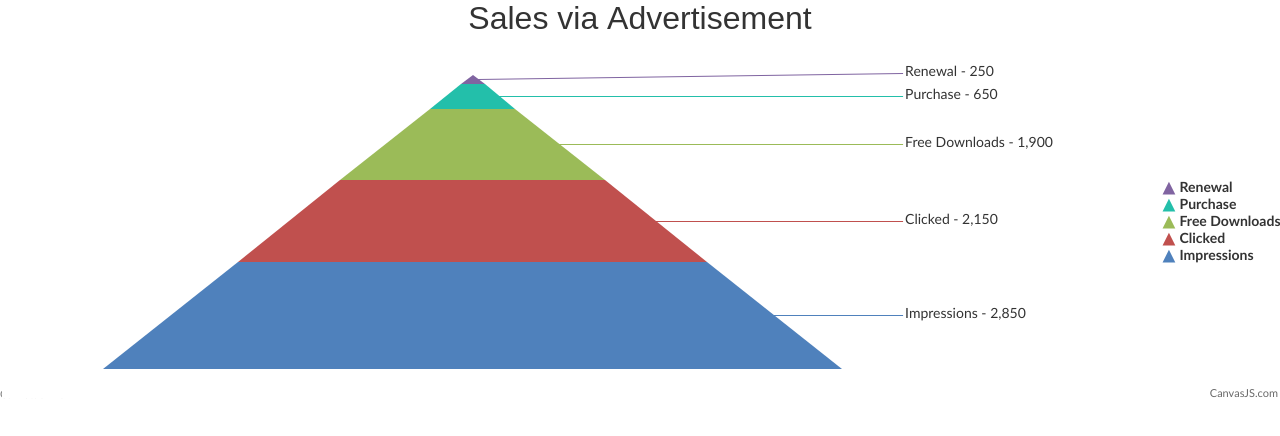
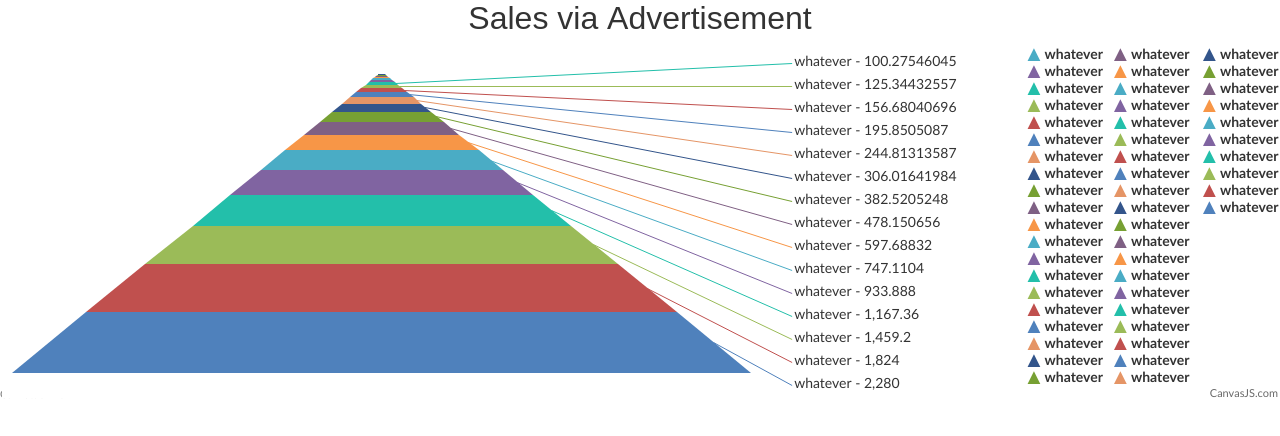
Before and after one commit to josefha/gold-diggers, a React (Create React App) app: page / in a window 1280 px wide. Shown: the top 436 px of the page. Built offline with nearby package versions, Linux system fonts and the light colour scheme.

Commit message:
50 layers

```diff
--- a/src/App.js
+++ b/src/App.js
@@ -7,6 +7,15 @@ class App extends Component {
 	render() {
 		var dataPoint;
 		var total;
+    const numberOfLayers = 50;
+    const dataPoints = [];
+    const startY = 2850;
+    let Y = startY;
+    for(var i=0; i<numberOfLayers; i++){
+      const yForThis = Y*0.8;
+      dataPoints.push({label: "whatever", y: yForThis});
+      Y = yForThis;
+    }
 		const options = {
 			animationEnabled: true,
 			title: {
@@ -23,13 +32,7 @@ class App extends Component {
 				legendText: "{label}",
 				indexLabel: "{label} - {y}",
 				toolTipContent: "<b>{label}</b>: {y} <b>({percentage}%)</b>",
-				dataPoints: [
-					{ label: "Impressions", y: 2850},
-					{ label: "Clicked", y: 2150},
-					{ label: "Free Downloads", y: 1900},
-					{ label: "Purchase", y: 650},
-					{ label: "Renewal", y: 250}
-				]
+				dataPoints
 			}]
 		}
 		//calculate percentage
```
